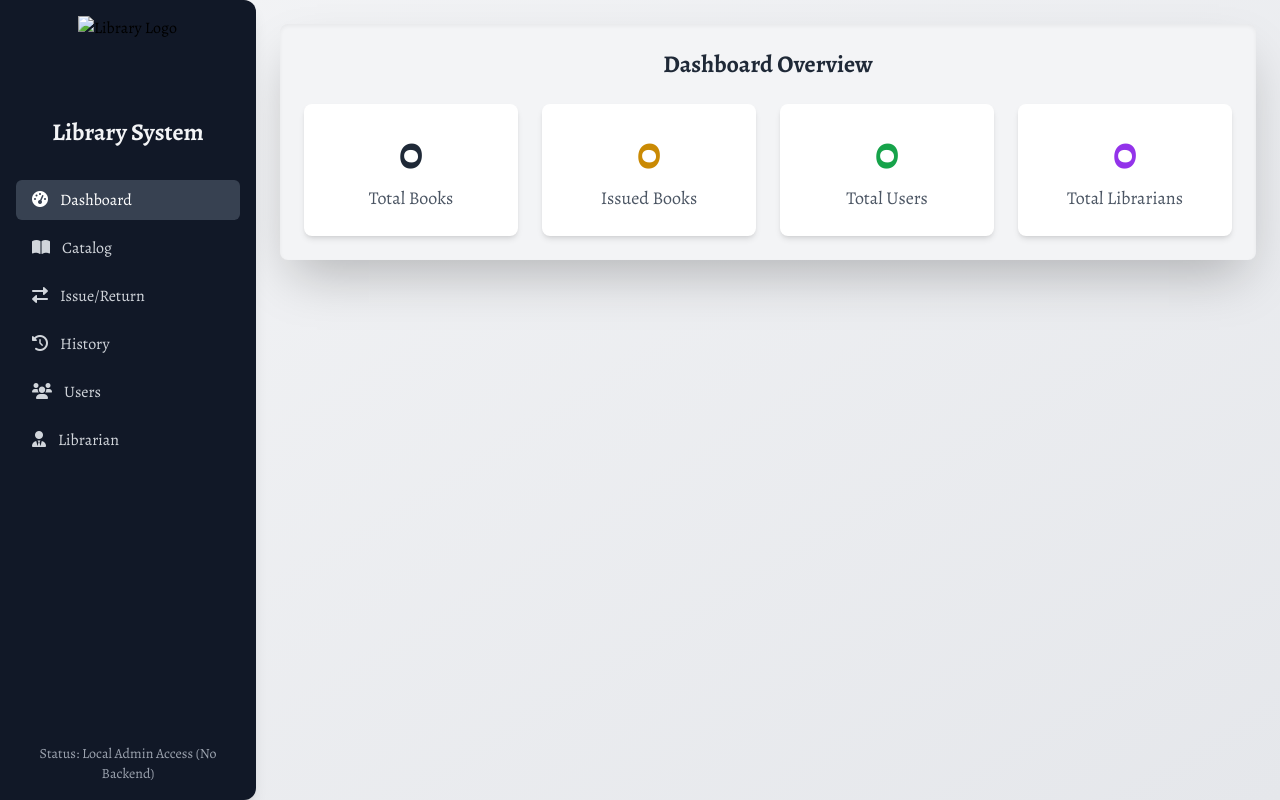
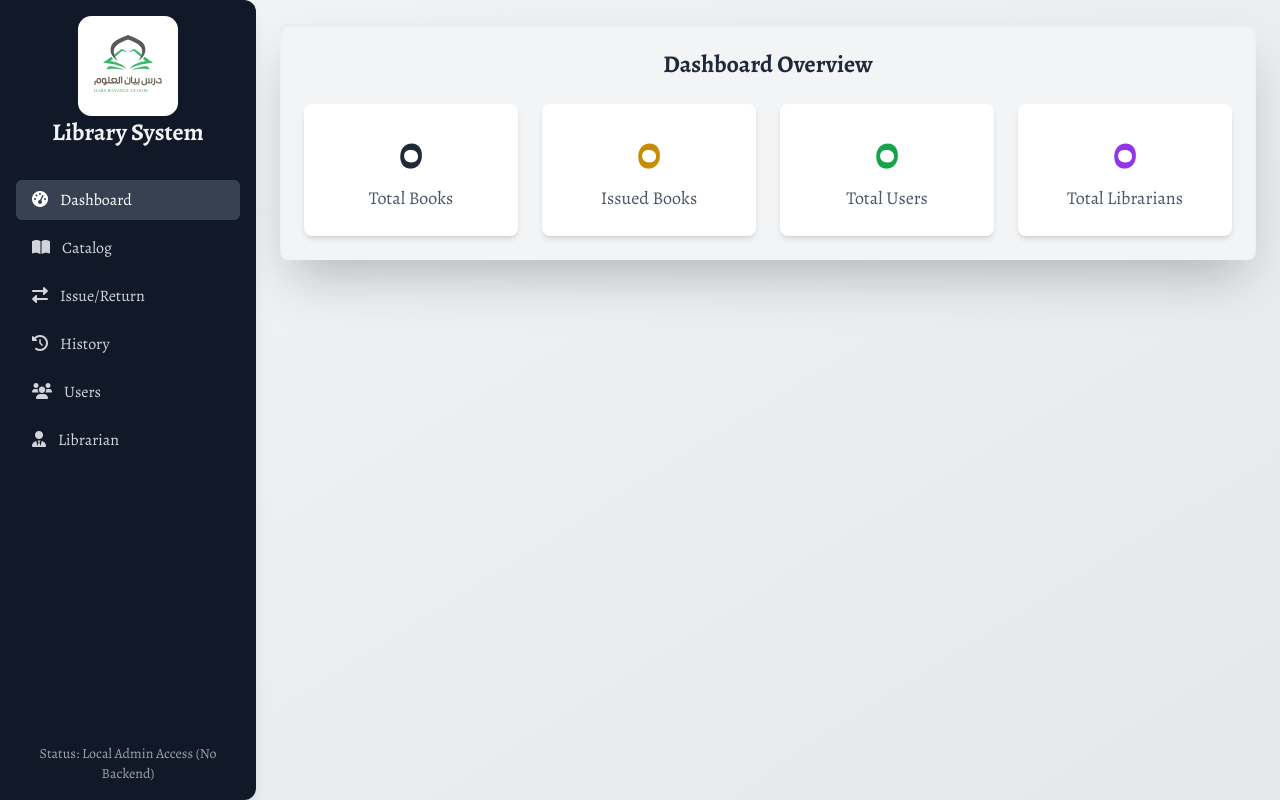
Before and after one commit to shahir75m/albayanlib, a plain HTML site: page index.html in a window 1280 px wide. Drawn offline with nearby package versions, Linux system fonts and the light colour scheme.

Commit message:
Update index.html

```diff
--- a/index.html
+++ b/index.html
@@ -6,7 +6,7 @@
     <title>Library Management System</title>
     <!-- Tailwind CSS CDN -->
     <script src="https://cdn.tailwindcss.com"></script>
-    <link rel="icon" href="pic/logo..m.svg" type="image/x-icon">
+    <link rel="icon" href="logo..m.svg" type="image/x-icon">
     <!-- Google Fonts - Alegreya -->
     <link href="https://fonts.googleapis.com/css2?family=Alegreya:wght@400;700&display=swap" rel="stylesheet">
     <!-- Font Awesome for Icons -->
@@ -38,7 +38,7 @@
 <div class="flex flex-col items-center mb-8">
     <!-- Image Logo for Library -->
      <div>
-        <img src="pic/logo....svg" alt="Library Logo" class="logo " />
+        <img src="logo....svg" alt="Library Logo" class="logo " />
      </div>
 
     <h1 class="text-2xl font-extrabold text-gray-100 text-center">Library System</h1>
```
